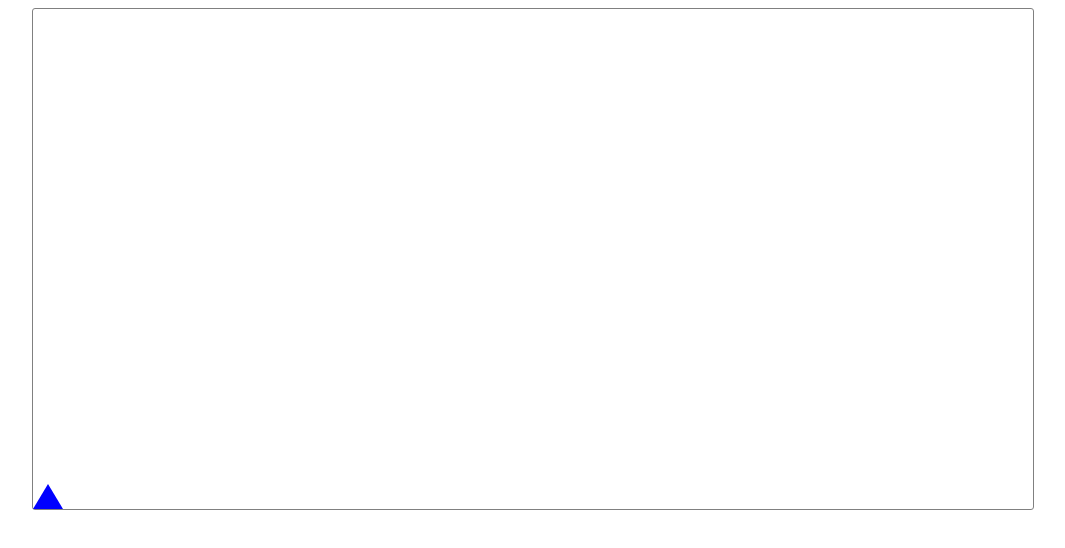
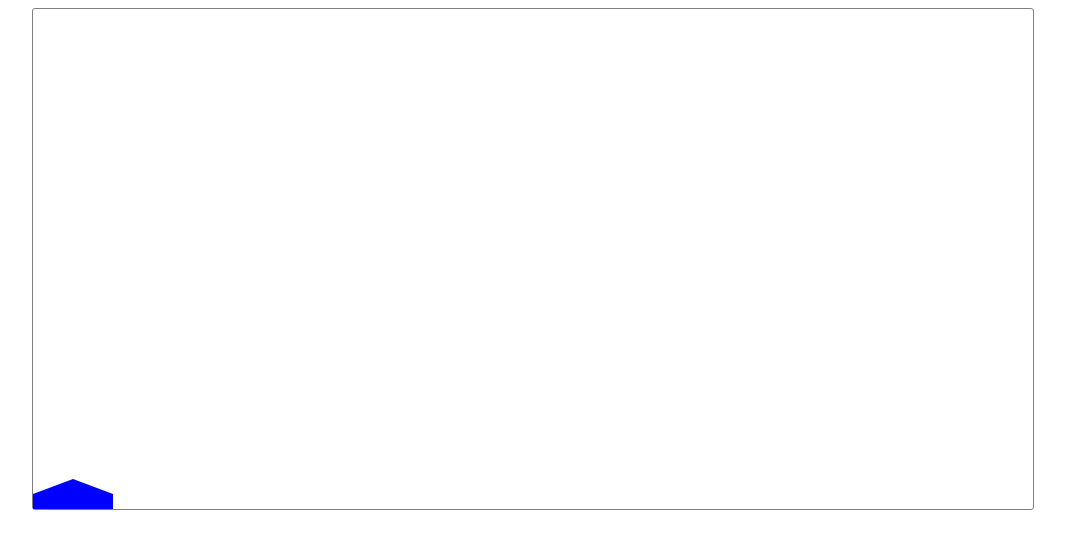
Before and after one commit to evtolley/angular-block-game, an Angular app: page / in a window 1280 px wide. Shown: the top 548 px of the page, without its empty margins (108-1173 px from the left). Built offline with nearby package versions, Linux system fonts and the light colour scheme.

Commit message:
work on player shape and movement calculations

```diff
--- a/src/app/common/accepted-keyboard-events.ts
+++ b/src/app/common/accepted-keyboard-events.ts
@@ -1,3 +1,4 @@
 export enum AcceptedKeyBoardEvents {
-    MouseMove = 'MouseMove'
+    MouseMove = 'MouseMove',
+    SpaceBar = "Enter"
 }
--- /dev/null
+++ b/src/app/common/game-constants.ts
@@ -0,0 +1,6 @@
+export const GameConstants = {
+    GAMEBOARD_WIDTH: 1000,
+    GAMEBOARD_HEIGHT: 500,
+    PLAYER_WIDTH: 80,
+    PLAYER_HEIGHT: 30
+}
--- a/src/app/game-board/game-board.service.ts
+++ b/src/app/game-board/game-board.service.ts
@@ -1,8 +1,8 @@
-import { Injectable, ElementRef } from '@angular/core';
+import { Injectable } from '@angular/core';
 
 @Injectable()
 export class GameBoardService {
-    calculateWindowOffset(xPosition: number) {
+    calculateWindowOffset(xPosition: number) : number {
         const scrollLeft = window.pageXOffset || document.documentElement.scrollLeft;
         return scrollLeft + xPosition;
     }
--- a/src/app/player/player.component.html
+++ b/src/app/player/player.component.html
@@ -1 +1,4 @@
-<span [style.margin-left]="positionX$ | async" class="player"></span>
+<span [style.margin-left]="positionX$ | async">
+    <span class="player-top"></span>
+    <span class="player-body"></span>
+</span>
--- a/src/app/player/player.component.scss
+++ b/src/app/player/player.component.scss
@@ -1,9 +1,17 @@
-.player {
+.player-top {
     width: 0;
     height: 0;
-    border-left: 15px solid transparent;
-    border-right: 15px solid transparent;
-    border-bottom: 25px solid blue;
+    border-left: 40px solid transparent;
+    border-right: 40px solid transparent;
+    border-bottom: 15px solid blue;
     position: absolute;
-    margin-top: 475px;
+    margin-top: 470px;
 }
+
+.player-body {
+    width: 80px;
+    height:15px;
+    background-color: blue;
+    position: absolute;
+    margin-top: 485px;
+}
--- a/src/app/player/player.component.ts
+++ b/src/app/player/player.component.ts
@@ -1,13 +1,14 @@
-import { Component, ChangeDetectionStrategy, OnInit, OnDestroy, Input } from '@angular/core';
+import { Component, ChangeDetectionStrategy, OnInit, OnDestroy, Input, ElementRef } from '@angular/core';
 import { fromEvent, BehaviorSubject } from 'rxjs';
 import { takeWhile, map } from 'rxjs/operators';
 import { PlayerService } from './player.service';
+import { GameConstants } from '../common/game-constants';
 
 @Component({
   selector: 'player',
   templateUrl: './player.component.html',
   styleUrls: ['./player.component.scss'],
-  changeDetection: ChangeDetectionStrategy.OnPush
+  //changeDetection: ChangeDetectionStrategy.OnPush
 })
 export class PlayerComponent implements OnInit, OnDestroy {
 
@@ -19,12 +20,16 @@ export class PlayerComponent implements OnInit, OnDestroy {
   @Input()
   windowOffset: number;
 
+  currentXPosition: number;
+
   ngOnInit(){
       fromEvent(document, 'mousemove').pipe(
         takeWhile(() => this.componentIsActive),
         map((event: MouseEvent) => {
-          if(event.x >= this.windowOffset && event.x <= 970 + this.windowOffset)  {
-            this.positionX$.next(this.playerService.calculatePlayerPosition(this.windowOffset, event.x));
+          if(event.x >= this.playerService.calculatePlayerMinLeftMargin(this.windowOffset)
+            && event.x <= this.playerService.calculatePlayerMaxLeftMargin(this.windowOffset))  {
+            this.currentXPosition = event.x;
+            this.positionX$.next(`${this.playerService.calculatePlayerCurrentLeftMargin(this.windowOffset, event.x)}px`);
           }
         })
       ).subscribe();
--- a/src/app/player/player.service.ts
+++ b/src/app/player/player.service.ts
@@ -1,8 +1,17 @@
 import { Injectable } from '@angular/core';
+import { GameConstants } from '../common/game-constants';
 
 @Injectable()
 export class PlayerService {
-    calculatePlayerPosition(leftMargin: number, windowMousePosition: number) : string {
-        return windowMousePosition - leftMargin + 'px';
+    calculatePlayerCurrentLeftMargin(leftMargin: number, windowMousePosition: number) : number{
+        return windowMousePosition - leftMargin - (GameConstants.PLAYER_WIDTH / 2)
+    };
+
+    calculatePlayerMaxLeftMargin(windowOffset: number): number {
+        return GameConstants.GAMEBOARD_WIDTH - (GameConstants.PLAYER_WIDTH /2) + windowOffset;
+    }
+
+    calculatePlayerMinLeftMargin(windowOffset: number) : number {
+        return (GameConstants.PLAYER_WIDTH /2) + windowOffset;
     }
 }
```
